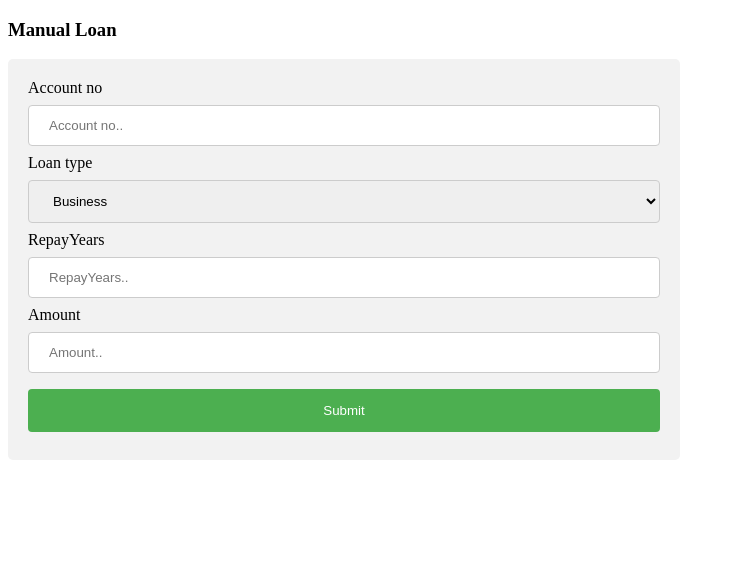
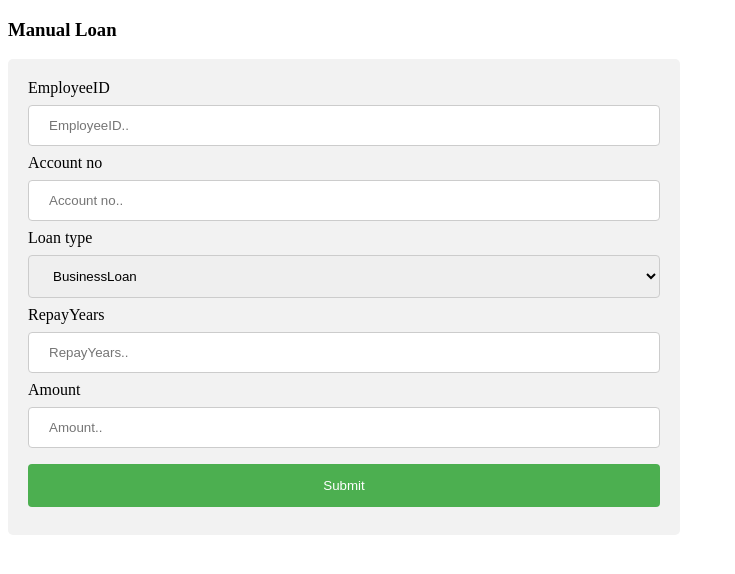
Before and after one commit to AathmanT/Database-banking-project, a PHP site: the page made by create loan by employee.php in a window 1280 px wide. Shown: the top 574 px of the page, without its empty margins (0-735 px from the left). Run offline with PHP 8.4, Linux system fonts and the light colour scheme.

Commit message:
loan application prepared statement loan application small change in enum

```diff
--- a/banking (3).sql
+++ b/banking (3).sql
@@ -312,7 +312,7 @@ DELIMITER ;
 
 CREATE TABLE `loanapplications` (
   `ApplicationID` int(11) NOT NULL,
-  `LoanType` enum('Personal Loan','Business Loan') DEFAULT NULL,
+  `LoanType` enum('PersonalLoan','BusinessLoan') DEFAULT NULL,
   `AccountNo` int,
   `EmployeeID` varchar(30) DEFAULT NULL,
   `RepayYears` int(4) DEFAULT NULL,
--- a/create loan by employee.php
+++ b/create loan by employee.php
@@ -3,14 +3,20 @@
 $db=new mysqli('localhost','root','','banking');
 
 if(!empty($_POST)) {
-
+    $employeeid=$_POST['EmployeeID'];
     $sender = $_POST['AccountNo'];
     $reciever = $_POST['LoanType'];
     $amount = $_POST['RepayYears'];
     $TransactionID = $_POST['Amount'];
 
-    $db->query("insert into loanapplications (LoanType,AccountNo,EmployeeID,RepayYears,Amount) values
- ('{$_POST['LoanType']}','{$_POST['AccountNo']}','160001','{$_POST['RepayYears']}','{$_POST['Amount']}')");
+    //$db->query("insert into loanapplications (LoanType,AccountNo,EmployeeID,RepayYears,Amount) values
+ //('{$_POST['LoanType']}','{$_POST['AccountNo']}','160001','{$_POST['RepayYears']}','{$_POST['Amount']}')");
+
+    $stmt = $db->prepare("insert into loanapplications (LoanType,AccountNo,EmployeeID,RepayYears,Amount) values
+ (?,?,?,?,?)");
+    $stmt->bind_param('sisid',$_POST['LoanType'], $_POST['AccountNo'],$_POST['EmployeeID'],$_POST['RepayYears'],$_POST['Amount']);
+    $stmt->execute();
+
 }
 
 ?>
@@ -79,15 +85,17 @@ if(!empty($_POST)) {
 
 <div>
     <form action="" method="post">
+        <label for="EmployeeID">EmployeeID</label>
+        <input type="text" id="EmployeeID" name="EmployeeID" placeholder="EmployeeID..">
+
         <label for="AccountNo">Account no</label>
         <input type="text" id="AccountNo" name="AccountNo" placeholder="Account no..">
 
         <label for="LoanType">Loan type</label>
         <select id="LoanType" name="LoanType">
-            <option value="Business">Business</option>
-            <option value="Personal">Personal</option>
+            <option value="BusinessLoan">BusinessLoan</option>
+            <option value="PersonalLoan">PersonalLoan</option>
         </select>
-
 
         <label for="RepayYears">RepayYears</label>
         <input type="number"  id="RepayYears" name="RepayYears" required placeholder="RepayYears.." min="0">
```
